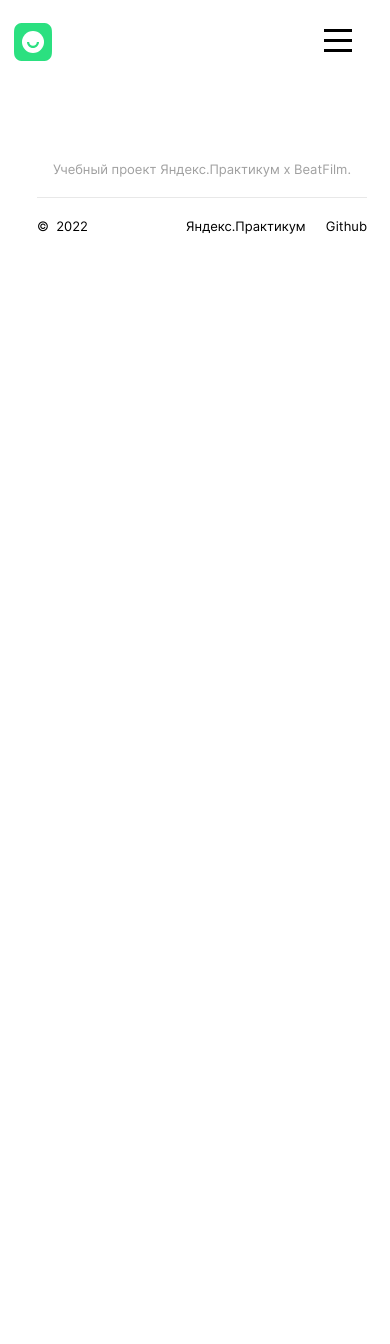
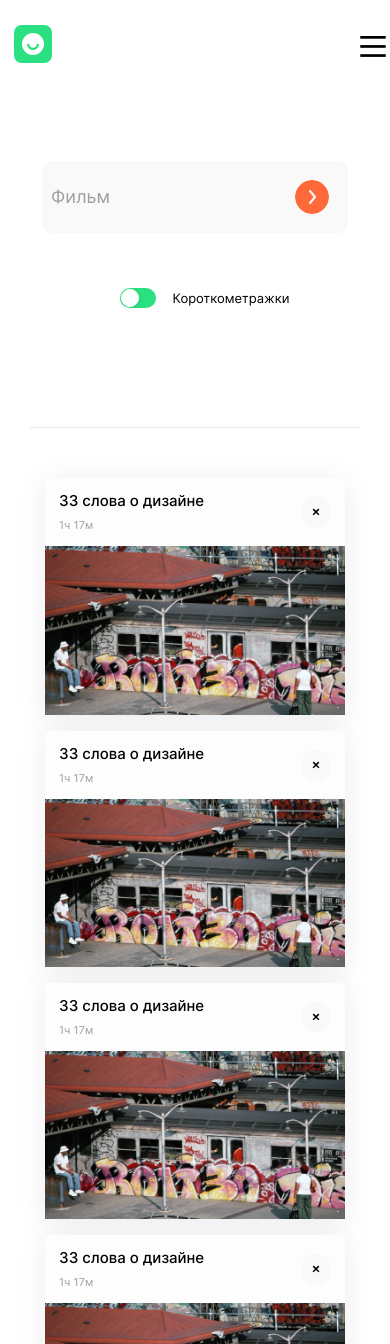
Before and after one commit to NataSolt/movies-explorer-frontend, a React app: page /saved-movies in a window 390 px wide. Shown: the top 1344 px of the page. Before the commit the page ends 844 px from the top, so only its background shows below. Built offline with nearby package versions, Linux system fonts and the light colour scheme.

Commit message:
savedMovies/ section more

```diff
--- a/src/components/App/App.css
+++ b/src/components/App/App.css
@@ -1,10 +1,11 @@
 .page {
   font-family: "Inter", Arial, Helvetica, sans-serif;
   display: flex;
-  margin: 0;
+  margin: 0 auto;
   flex-direction: column;
   align-content: center;
   max-width: 1280px;
   min-width: 320px;
   min-height: 100vh;
+  justify-content: center;
 }
--- a/src/components/App/App.js
+++ b/src/components/App/App.js
@@ -1,6 +1,7 @@
 import { Route, Switch } from "react-router-dom";
 import Main from "../Main/Main";
 import Movies from "../Movies/Movies";
+import SavedMovies from "../Movies/SavedMovies/SavedMovies";
 import Header from "../common_modules/Header/Header";
 import Footer from "../common_modules/Footer/Footer";
 import "./App.css";
@@ -23,6 +24,14 @@ function App() {
         <Route exact path="/movies">
           <Movies />
         </Route>
+
+        <Route exact path="/saved-movies">
+          <SavedMovies />
+        </Route>
+
+        {/* <Route path="*">
+          <PageNotFound />
+        </Route> */}
       </Switch>
 
       <Route exact path={FooterPath}>
--- /dev/null
+++ b/src/components/Movies/More/More.css
@@ -0,0 +1,26 @@
+.more {
+    margin: 0 auto;
+    display: flex;
+    align-content: center;
+    justify-content: center;
+}
+
+.more__button {
+    width: 320px;
+    height: 36px;
+    background-color: white;
+    margin: 50px auto 79px auto;
+    border: 1px solid #e8e8e8;
+    padding: 0;
+    font-style: normal;
+    font-weight: 500;
+    font-size: 12px;
+    line-height: 16px;
+  }
+
+  @media (max-width: 400px) {
+.more__button {
+    width: 240px;
+    line-height: 15px;
+}
+}
--- /dev/null
+++ b/src/components/Movies/More/More.js
@@ -0,0 +1,12 @@
+
+import "./More.css";
+
+function More() {
+    return (
+        <div className="more">
+            <button className="more__button" type="button">Ещё</button>
+        </div>
+    );
+}
+
+export default More;
--- a/src/components/Movies/MoviesCard/MoviesCard.css
+++ b/src/components/Movies/MoviesCard/MoviesCard.css
@@ -0,0 +1,82 @@
+.moviescard {
+    display: flex;
+    flex-direction: column;
+    background: #FDFDFD;
+box-shadow: 0px 4px 30px rgba(0, 0, 0, 0.08);
+}
+
+.moviescards__container {
+    display: flex;
+    flex-direction: row;
+    justify-content: space-between;
+    align-items: center;
+}
+
+.moviescard__title {
+    font-family: 'Inter';
+    font-style: normal;
+    font-weight: 500;
+    font-size: 15px;
+    line-height: 18px;
+    margin: 14px 0 9px 14px;
+}
+
+.moviescard__text {
+    font-weight: 400;
+    font-size: 11px;
+    line-height: 13px;
+    display: flex;
+    align-items: center;
+    margin: 0 0 14px 14px;
+    color: #A0A0A0;
+}
+
+.moviescard__button {
+ background-image: url(../../../images/moviesbutton.svg);
+width: 30px;
+height: 30px;
+border: none;
+border-radius: 50%;
+padding: 0;
+margin-right: 14px;
+}
+
+.moviescard__button_active {
+    border: none;
+    background-image: url(../../../images/moviesbutton-save.svg);
+    border-radius: 50%;
+}
+
+.moviescard__button-delete {
+    background-image: url(../../../images/button-close-savedMovies.svg);
+    width: 30px;
+    height: 30px;
+    border: none;
+    border-radius: 50%;
+    padding: 0;
+    margin-right: 14px;
+}
+.moviescard__button-delete:hover {
+    opacity: 0.8;
+    cursor: pointer;
+}
+
+.moviescard__img {
+    max-width: 364px;
+    max-height: 203px;
+}
+
+.moviescard__img:hover {
+    cursor: pointer;
+}
+
+@media (max-width: 860px) {
+    /* .moviescard {
+        margin-left: 9px;
+    } */
+
+    .moviescard__img {
+        max-width: 339px;
+        max-height: 190px;
+    }
+}
--- a/src/components/Movies/MoviesCard/MoviesCard.js
+++ b/src/components/Movies/MoviesCard/MoviesCard.js
@@ -0,0 +1,34 @@
+import React from "react";
+import { Route } from "react-router-dom";
+import movieCard from "../../../images/movie.png";
+import "./MoviesCard.css";
+
+function MoviesCard() {
+  return (
+    <div className="moviescard">
+
+      <div className="moviescards__container">
+        <div className="moviescard__info">
+          <h2 className="moviescard__title">33 слова о дизайне</h2>
+          <p className="moviescard__text">1ч 17м</p>
+        </div>
+
+        <div className="moviescard__button">
+
+          <Route path="/movies">
+            <button className="moviescard__button moviescard__button_active" type="button" />
+          </Route>
+
+          <Route path="/saved-movies">
+            <button className="moviescard__button-delete" type="button" />
+          </Route>
+        </div>
+
+      </div>
+      <img className="moviescard__img" src={movieCard} alt="Постер фильма" />
+    </div>
+
+  );
+}
+
+export default MoviesCard;
--- a/src/components/Movies/MoviesCardlist/MoviesCardlist.css
+++ b/src/components/Movies/MoviesCardlist/MoviesCardlist.css
@@ -0,0 +1,42 @@
+.moviescardlist {
+  display: flex;
+  flex-direction: column;
+}
+
+.moviescardlist__container {
+  max-width: 1140px;
+  display: grid;
+  grid-template-columns: repeat(3, minmax(364px, 1fr));
+  column-gap: 24px;
+  row-gap: 30px;
+  justify-content: center;
+  list-style: none;
+  padding: 0;
+  margin: 70px 0 30px 0;
+}
+
+
+
+@media (max-width: 910px) {
+    .moviescardlist__container {
+        grid-template-columns: repeat(2, minmax(339px, 1fr));
+        column-gap: 30px;
+    row-gap: 36px;
+    }
+}
+
+@media (max-width: 650px) {
+    .moviescardlist__container {
+        max-width: 708px;
+        grid-template-columns: repeat(1, max(300px));
+        column-gap: 30px;
+    row-gap: 36px;
+    }
+
+}
+@media (max-width: 400px) {
+    .moviescardlist__container {
+    row-gap: 16px;
+    margin: 40px 0 30px 0;
+    }
+}
--- a/src/components/Movies/MoviesCardlist/MoviesCardlist.js
+++ b/src/components/Movies/MoviesCardlist/MoviesCardlist.js
@@ -0,0 +1,26 @@
+//import {Route} from "react-router-dom";
+import MoviesCard from "../MoviesCard/MoviesCard";
+import "./MoviesCardlist.css";
+
+function MoviesCardList() {
+    return (
+        <div className="moviescardlist">
+            <ul className="moviescardlist__container">
+                <MoviesCard/>
+                <MoviesCard/>
+                <MoviesCard/>
+                <MoviesCard/>
+                <MoviesCard/>
+                <MoviesCard/>
+                <MoviesCard/>
+                <MoviesCard/>
+                <MoviesCard/>
+                <MoviesCard/>
+                <MoviesCard/>
+                <MoviesCard/>
+            </ul>
+        </div>
+    );
+}
+
+export default MoviesCardList;
--- a/src/components/Movies/SavedMovies/SavedMovies.css
+++ b/src/components/Movies/SavedMovies/SavedMovies.css
@@ -0,0 +1,18 @@
+.savedmovies {
+    margin: 0 70px;
+    padding: 0;
+    display: flex;
+    flex-direction: column;
+}
+
+@media(max-width: 768px) {
+    .savedmovies {
+        margin: 0 30px;
+}
+}
+
+@media(max-width: 350px) {
+    .savedmovies {
+        margin: 0 10px;
+}
+}
--- a/src/components/Movies/SavedMovies/SavedMovies.js
+++ b/src/components/Movies/SavedMovies/SavedMovies.js
@@ -0,0 +1,15 @@
+import React from 'react';
+import SearchForm from "../SearchForm/SearchForm";
+import MoviesCardList from "../MoviesCardlist/MoviesCardlist";
+import "./SavedMovies.css";
+
+function SavedMovies() {
+    return (
+        <section className="savedmovies">
+            <SearchForm />
+            <MoviesCardList/>
+        </section>
+    )
+}
+
+export default SavedMovies;
--- a/src/components/Movies/SearchForm/SearchForm.css
+++ b/src/components/Movies/SearchForm/SearchForm.css
@@ -1,5 +1,5 @@
 .searchform {
-  margin: 70px 0 10px 0;
+  margin: 69px 0 10px 0;
   border-bottom: 1px solid #e8e8e8;
   padding: 0 0 69px 0;
   display: flex;
@@ -136,16 +136,20 @@
 }
 
 @media (max-width:768px) {
+  .searchform {
+    margin-top: 78px;
+    padding-bottom: 109px;
+  }
     .searchform__button {
         margin-right: 19px;
 }
  .searchform-checkbox {
     padding-left: 19px;
-    margin-right: 20px;
+    margin-right: 0;
  }
 
  .searchform-checkbox__text {
-    margin-left: 15px;
+    margin-left: 17px;
 }
 }
 
@@ -158,7 +162,7 @@ background-color: white;
 .searchform__form {
     background: #f9f9f9;
     border-radius: 9px;
-    padding-left: 19px;
+    padding-left: 9px;
     width: 90%
 }
 
@@ -191,10 +195,13 @@ background-color: white;
 .searchform-checkbox {
     border: none;
     margin-top: 45px;
+    height: auto;
+    padding-left: 0;
  }
 
  .searchform-checkbox__text {
     font-size: 11px;
+    margin-left: 12px;
 }
 
 .searchform__input {
@@ -204,4 +211,8 @@ background-color: white;
   .searchform__input::placeholder {
     font-size: 14px;
 }
+
+.searchform__button {
+  margin-right: 9px;
 }
+}
--- a/src/components/Movies/movies.js
+++ b/src/components/Movies/movies.js
@@ -1,15 +1,16 @@
 import React from 'react';
 import "./Movies.css";
 import SearchForm from "./SearchForm/SearchForm";
-// import MoviesCardList from "./MoviesCardList/MoviesCardList";
-//
+import MoviesCardList from "./MoviesCardlist/MoviesCardlist";
+import More from './More/More';
 // import Preloader from "../Preloader/Preloader";
 
 function Movies() {
     return (
         <section className="movies">
              <SearchForm />
-            {/*<MoviesCardList/> */}
+            <MoviesCardList/>
+            <More/>
             {/*<Preloader />*/}
         </section>
     )
--- a/src/components/common_modules/Header/Header.css
+++ b/src/components/common_modules/Header/Header.css
@@ -76,8 +76,8 @@
     width: 44px;
     height: 44px;
     position: absolute;
-    top: 18px;
-    right: 30px;
+    top: 15px;
+    right: 15px;
 
 }
 
@@ -96,7 +96,7 @@
 
   @media (max-width: 420px) {
     .header {
-        margin: 18px 14px;
+        margin: 20px 14px 17px 14px;
     }
     .header__nav {
       padding-top: 6px;
@@ -117,4 +117,11 @@
         width: 54px;
         height: 21px;
     }
+
+    .header__burger-menu {
+      right: 0;
+      top: 26px;
+      width: 37px;
+      height: 40px;
+    }
   }
--- a/src/components/common_modules/Navigation/Navigation.css
+++ b/src/components/common_modules/Navigation/Navigation.css
@@ -74,7 +74,6 @@ cursor: pointer;
     line-height: 16px;
     color: black;
     text-align: center;
-    padding-left: 20px;
-    padding-right: 20px;
+    padding: 5px 20px 0 20px;
     width: 60px;
 }
```
Also changed, not shown: src/images/button-close-savedMovies.svg (added), src/images/movie.png (added), src/images/moviesbutton-save.svg (added), src/images/moviesbutton.svg (added).
